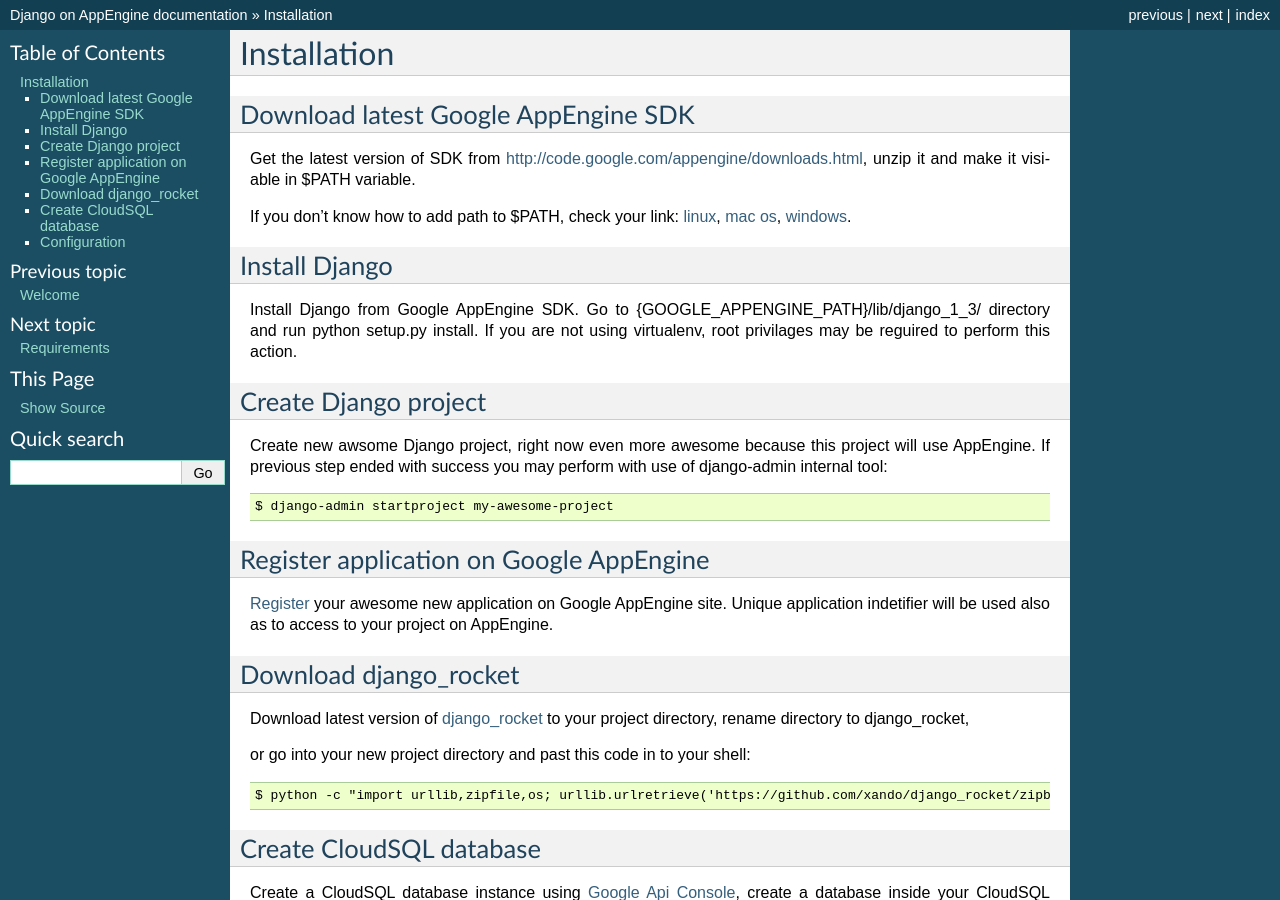
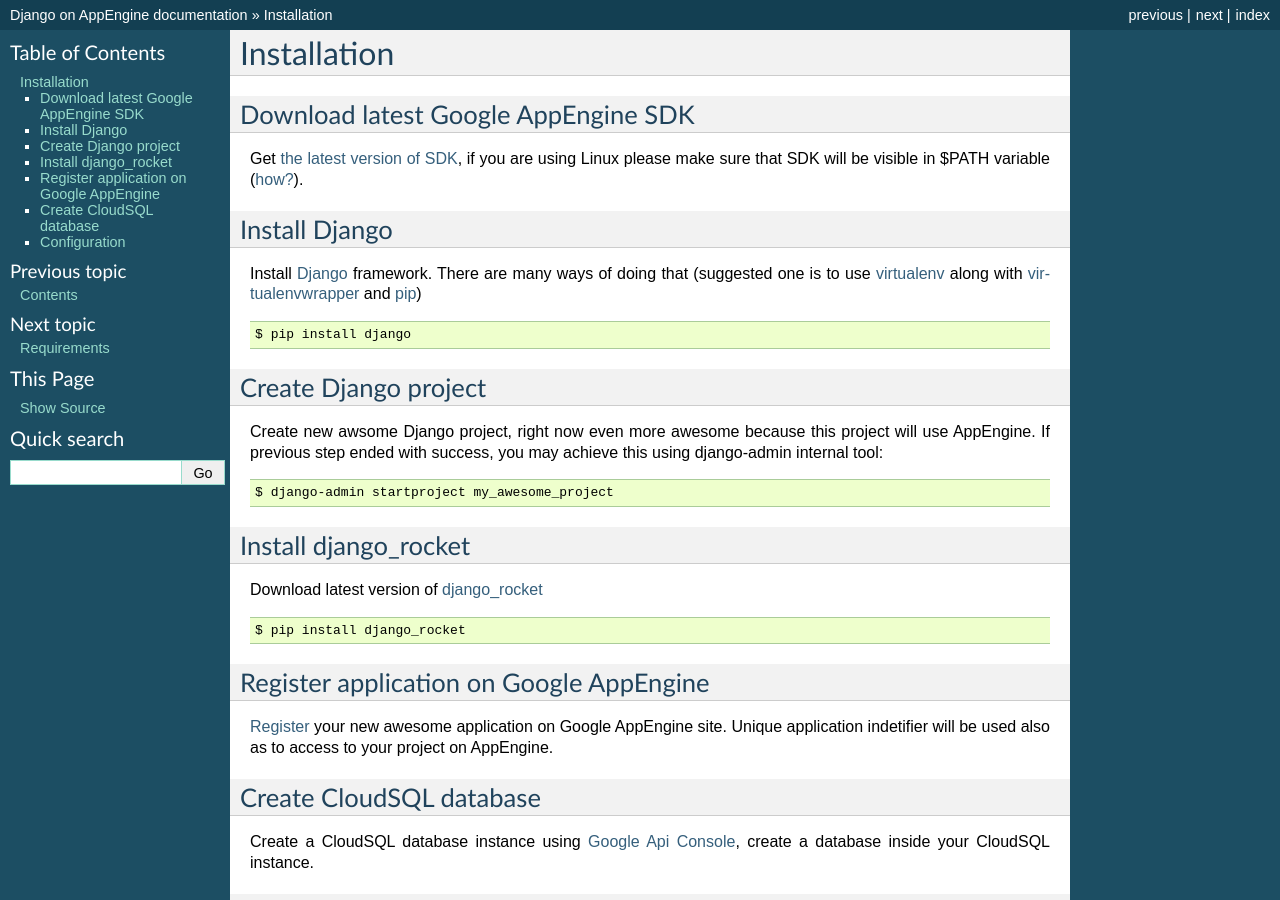
Before and after one commit to xando/django-rocket-engine, a Sphinx documentation site: the page built from docs/installation.rst, in a window 1280 px wide and 900 px high. Built offline with Sphinx 7.4.7, drawn with Linux system fonts in a browser that asks for light colours.

```diff
--- a/docs/installation.rst
+++ b/docs/installation.rst
@@ -7,50 +7,53 @@ Installation
 Download latest Google AppEngine SDK
 ____________________________________
 
-Get the latest version of SDK from `<http://code.google.com/appengine/downloads.html>`_, unzip it and make it visiable in $PATH variable.
-
-If you don't know how to add path to $PATH, check your link:
-`linux <http://www.troubleshooters.com/linux/prepostpath.htm>`_,
-`mac os <http://keito.me/tutorials/macosx_path>`_,
-`windows <http://www.computerhope.com/issues/ch000549.htm>`_.
+Get `the latest version of SDK <http://code.google.com/appengine/downloads.html>`_, if you are using
+Linux please make sure that SDK will be visible in $PATH variable (`how? <http://www.troubleshooters.com/linux/prepostpath.htm>`_).
 
 Install Django
 ______________
 
-Install    Django    from    Google     AppEngine    SDK.     Go    to
-{GOOGLE_APPENGINE_PATH}/lib/django_1_3/   directory  and   run  python
-setup.py install.   If you are  not using virtualenv,  root privilages
-may be reguired to perform this action.
+Install `Django <https://docs.djangoproject.com>`_ framework. There are
+many  ways  of  doing  that  (suggested  one  is  to  use
+`virtualenv <http://readthedocs.org/docs/virtualenv/en/latest/>`_
+along with
+`virtualenvwrapper <http://www.doughellmann.com/projects/virtualenvwrapper/>`_
+and
+`pip <http://readthedocs.org/docs/pip/en/latest/>`_)
+
+.. code-block:: bash
+
+    $ pip install django
 
 Create Django project
 _____________________
 
 Create new awsome Django project,  right now even more awesome because
-this project will  use AppEngine. If previous step  ended with success
-you may perform with use of django-admin internal tool::
+this project will  use AppEngine. If previous step  ended with success,
+you may achieve this using django-admin internal tool:
 
-    $ django-admin startproject my-awesome-project
+.. code-block:: bash
+
+    $ django-admin startproject my_awesome_project
+
+
+Install django_rocket
+______________________
+
+Download        latest         version        of        `django_rocket
+<https://github.com/xando/django_rocket/zipball/master>`_
+
+.. code-block:: bash
+
+    $ pip install django_rocket
 
 
 Register application on Google AppEngine
 ________________________________________
 
-`Register   <http://code.google.com/appengine/>`_  your   awesome  new
+`Register   <http://code.google.com/appengine/>`_  your new  awesome
 application on Google  AppEngine site. Unique application indetifier
 will be used also as to access to your project on AppEngine.
-
-
-Download django_rocket
-______________________
-
-Download        latest         version        of        `django_rocket
-<https://github.com/xando/django_rocket/zipball/master>`_    to   your
-project directory, rename directory to  django_rocket,
-
-or go into your
-new  project  directory   and  past  this  code  in   to  your shell::
-
-     $ python -c "import urllib,zipfile,os; urllib.urlretrieve('https://github.com/xando/django_rocket/zipball/master', 'django_rocket.zip'); zipfile.ZipFile('django_rocket.zip', 'r').extractall(); os.rename(zipfile.ZipFile('django_rocket.zip', 'r').namelist()[0].strip('/'), 'django_rocket'); os.remove('django_rocket.zip')"
 
 
 Create CloudSQL database
```
Also changed, not shown: docs/index.rst (+5 -11 lines), docs/requirements.rst (+4 -10 lines), docs/settings.rst (+9 -3 lines), docs/logo.png (added).
